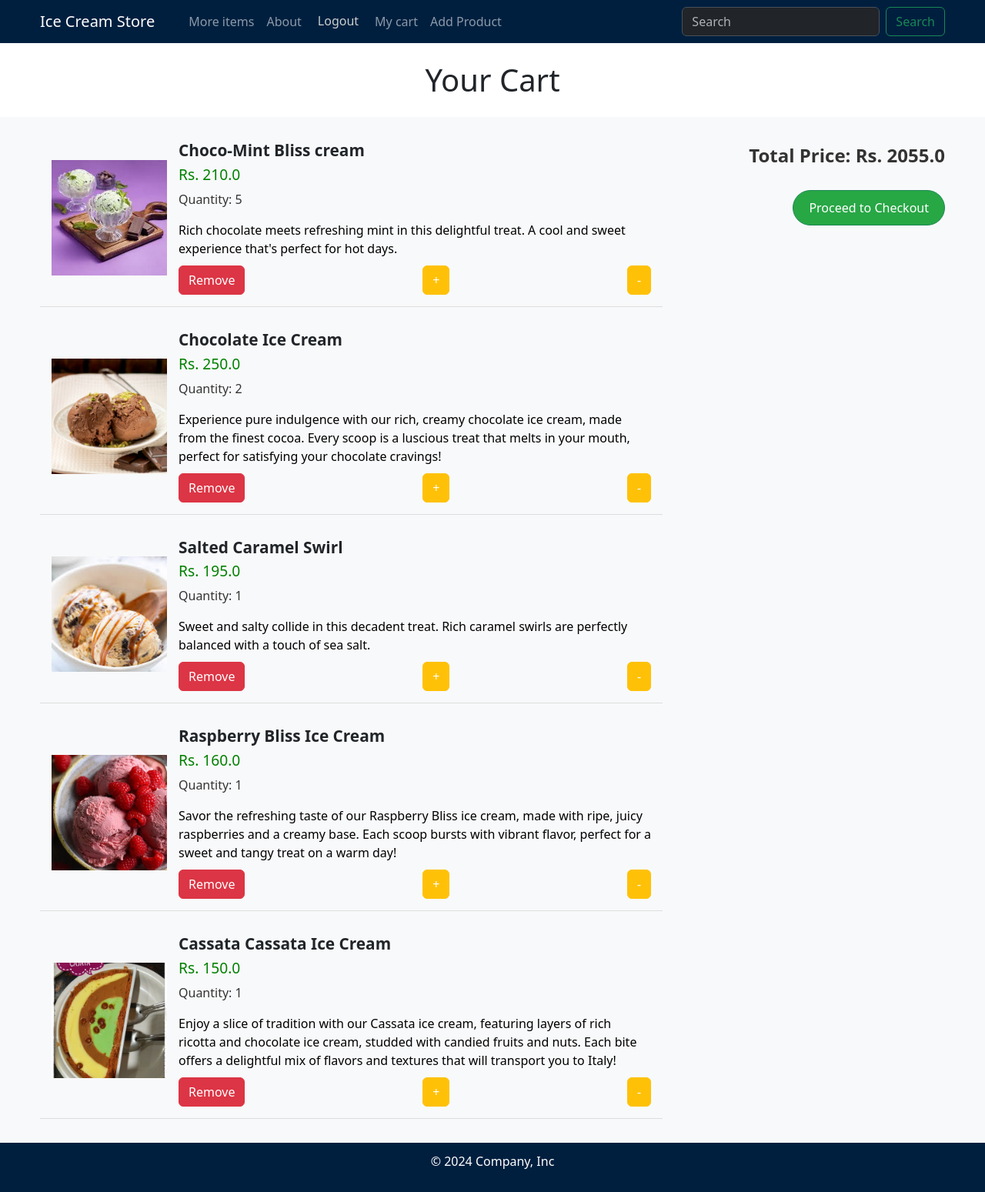
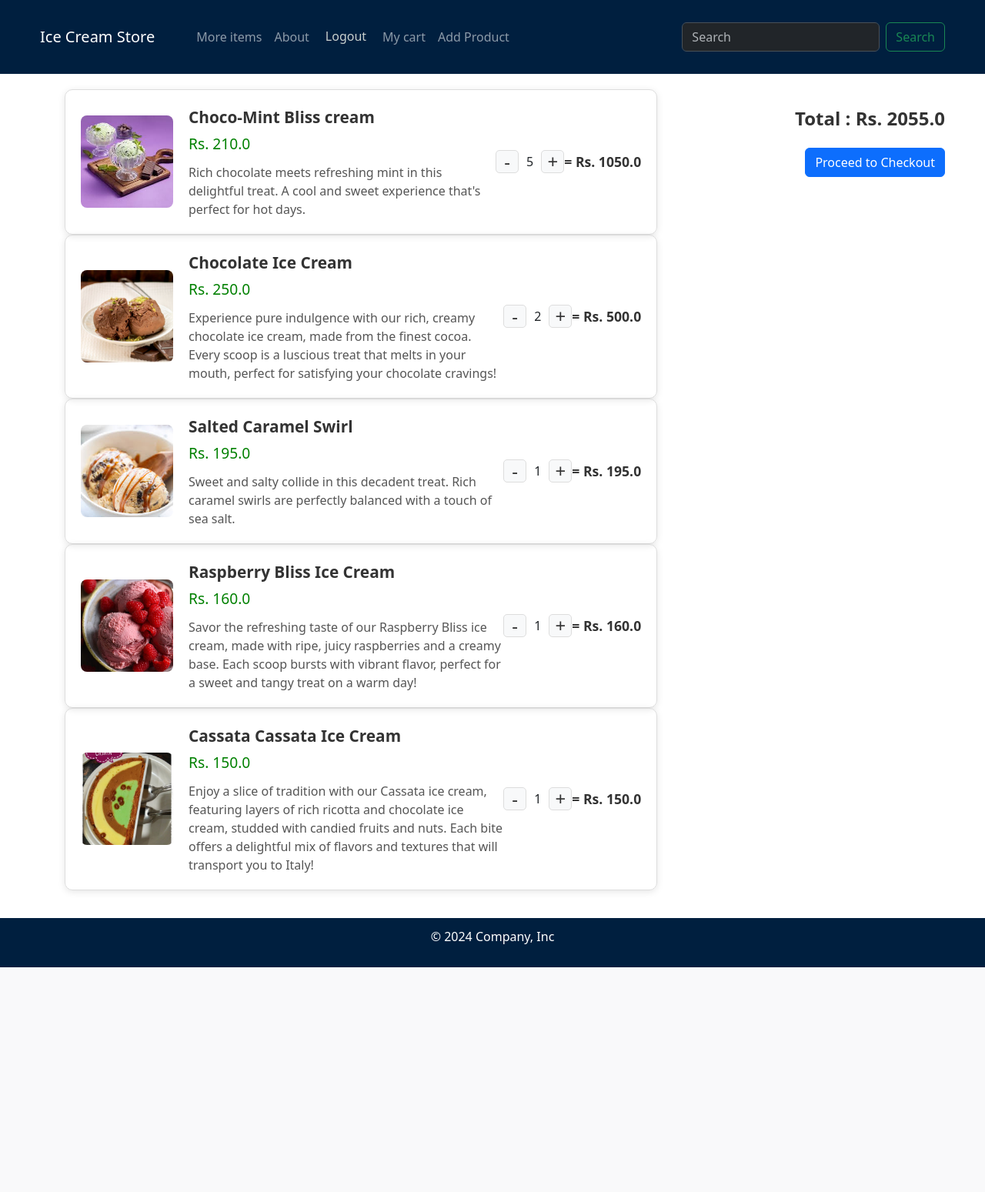
Before and after one commit to DattatriBachare/Project_class, a Django app: page /cart/ in a window 1280 px wide. Shown: the whole page at 77% size. After the commit the page ends 1257 px from the top, so only its background shows below. Run offline with Django 5.2, Linux system fonts and the light colour scheme; a user stored in the database is signed in; data comes from the database, SQL or seed files in the repository; both versions use the stored data as it was after the commit; some libraries are stand-ins or nearby versions.

Commit message:
added cart + and - button

```diff
--- a/cart/models.py
+++ b/cart/models.py
@@ -12,3 +12,6 @@ class CartItem(models.Model):
 
     def __str__(self):
         return f'{self.quantity} - {self.product.name}'
+
+    def get_total_price(self):
+        return self.quantity * self.product.price
--- a/cart/templates/cart.html
+++ b/cart/templates/cart.html
@@ -1,12 +1,3 @@
-{% extends "base.html" %}
-
-{% load static %}
-
-{% block title %}
-    {{ user.username }}'s Cart
-{% endblock %}
-
-{% block content %}
 <style>
   p {
     color: black;
@@ -16,70 +7,97 @@
   .container-fluid {
     display: flex;
     justify-content: space-between;
-    gap: 20px;
-    max-width: 1200px;  /* Limit the overall width of the cart container */
-    margin: 0 auto; /* Center the container */
+    gap: 30px;
+    max-width: 1200px;
+    margin: 0 auto;
+    padding: 20px;
   }
 
   /* Cart Items - Left Side */
   .cart-items {
-    flex-basis: 70%; /* Take 70% of the width */
+    flex-basis: 70%;
     display: flex;
     flex-direction: column;
+    gap: 20px;
   }
 
   /* Cart Item Styling */
   .cart-item {
     display: flex;
     align-items: center;
-    border-bottom: 1px solid #ddd;
-    padding: 15px;
-    margin-bottom: 15px;
+    border: 1px solid #ddd;
+    padding: 20px;
+    border-radius: 10px;
+    box-shadow: 0 2px 10px rgba(0, 0, 0, 0.1);
+    transition: transform 0.2s ease;
+  }
+
+  .cart-item:hover {
+    transform: scale(1.03);
   }
 
   /* Cart Item Image */
   .cart-item-img {
-    width: 150px;
-    height: 150px;
+    width: 120px;
+    height: 120px;
     object-fit: cover;
-    margin-right: 15px;
+    margin-right: 20px;
+    border-radius: 8px;
   }
 
   /* Cart Item Details */
   .cart-item-details {
-    flex: 1; /* Take up remaining space */
+    flex: 1;
   }
 
   .cart-item-title {
     font-size: 1.3rem;
     margin-bottom: 5px;
     font-weight: bold;
+    color: #333;
   }
 
   .cart-item-price {
     font-size: 1.2rem;
     color: green;
-    margin-bottom: 5px;
+    margin-bottom: 10px;
   }
 
-  .cart-item-quantity {
+  .description {
     font-size: 1rem;
-    color: #333;
+    color: #555;
+    margin-top: 10px;
+    overflow: hidden;
+    text-overflow: ellipsis;
+    white-space: normal;
   }
 
-  /* Allow description to wrap to next line */
-  .description {
-    font-size: 1rem;
-    overflow: hidden;
-    text-overflow: ellipsis;
-    white-space: normal; /* Change to normal so text can wrap */
-    margin-bottom: 10px;
-    margin-top: 10px;
+  /* Cart Item Quantity Controls */
+  .cart-item-quantity {
+    display: flex;
+    align-items: center;
+    gap: 10px;
+  }
+
+  .cart-item-quantity button {
+    padding: 8px 15px;
+    font-size: 1.1rem;
+    border-radius: 50%;
+    border: none;
+    cursor: pointer;
+  }
+
+  /* Cart Item Total Price */
+  .cart-item-total {
+    font-size: 1.1rem;
+    font-weight: bold;
+    color: #333;
+    margin-left: auto;
   }
 
   /* Cart Summary - Right Side */
   .cart-summary {
-    flex-basis: 30%; /* Take 30% of the width */
+    flex-basis: 30%;
     display: flex;
     flex-direction: column;
     align-items: flex-end;
@@ -93,11 +111,17 @@
     margin-bottom: 20px;
   }
 
-  .btn-action {
-    padding: 10px 20px;
+  .btn {
+    padding: 12px 25px;
     font-size: 1rem;
     border-radius: 25px;
-    margin-top: 10px;
+    cursor: pointer;
+    border: none;
+    transition: background-color 0.3s ease, transform 0.2s ease;
+  }
+
+  .btn:hover {
+    transform: translateY(-2px);
   }
 
   .btn-primary {
@@ -105,9 +129,26 @@
     color: white;
   }
 
+  .btn-primary:hover {
+    background-color: #0056b3;
+  }
+
   .btn-success {
     background-color: #28a745;
     color: white;
+  }
+
+  .btn-success:hover {
+    background-color: #218838;
+  }
+
+  .btn-danger {
+    background-color: #dc3545;
+    color: white;
+  }
+
+  .btn-danger:hover {
+    background-color: #c82333;
   }
 
   .btn-warning {
@@ -115,51 +156,100 @@
     color: white;
   }
 
-  .btn-danger {
-    background-color: #dc3545;
-    color: white;
+  .btn-warning:hover {
+    background-color: #e0a800;
+  }
+
+  /* Responsive Design */
+  @media (max-width: 768px) {
+    .container-fluid {
+      flex-direction: column;
+      gap: 20px;
+    }
+
+    .cart-items, .cart-summary {
+      flex-basis: 100%;
+    }
+
+    .cart-item {
+      flex-direction: column;
+      align-items: flex-start;
+    }
+
+    .cart-item-img {
+      margin-right: 0;
+      margin-bottom: 10px;
+    }
+  }
+  .cart-item-quantity button {
+    width: 30px;
+    height: 30px;
+    padding: 0;
+    font-size: 1.5rem;
+    text-align: center;
+    line-height: 30px;
+    border-radius: 5px;
+    border: 1px solid #ddd;
+    background-color: #f8f9fa;
+    color: #333;
+    cursor: pointer;
+    display: flex;
+    justify-content: center;
+    align-items: center;
+    transition: background-color 0.2s ease, transform 0.2s ease;
 }
 
 </style>
 
-<section id="cart">
-  <h1 class="my-4 text-center">Your Cart</h1>
-  <div class="album py-3 bg-body-tertiary">
+
+{% extends 'base.html' %}
+{% load static %}
+
+{% block title %}
+   {{ user.id }}'s Cart
+{% endblock %}
+
+{% block content %}
 <div class="container-fluid">
-      <!-- Cart Items on Left Side -->
+    {% if cart_items %}
     <div class="cart-items">
-        {% for item in cart_item %}
-        <div class="cart-item">
+        <ul>
+            {% for item in cart_items %}
+            <li id="cart-item-{{ item.id }}" class="cart-item">
                 <!-- Cart Item Image -->
                 <img src="{{ item.product.pic.url }}" alt="{{ item.product.name }}" class="cart-item-img">
 
                 <!-- Cart Item Details -->
                 <div class="cart-item-details">
-            <h5 class="cart-item-title">{{ item.product.name }}</h5>
-            <p class="cart-item-price">Rs. {{ item.product.price }}</p>
-            <p class="cart-item-quantity">Quantity: {{ item.quantity }}</p>
-            <p class="description">{{ item.product.description }}</p>
-            <div class="d-flex justify-content-between">
-              <a href="" class="btn btn-danger ">Remove</a>
-              <a href="" class="btn btn-warning ">+</a>
-              <a href="" class="btn btn-warning ">-</a>
-            </div>
-          </div>
-        </div>
-        {% empty %}
-        <div class="col-12 text-center">
-          <p>Your cart is empty</p>
-        </div>
-        {% endfor %}
+                    <div class="cart-item-title">{{ item.product.name }}</div>
+                    <div class="cart-item-price">Rs. {{ item.product.price }}</div>
+                    <div class="description">{{ item.product.description }}</div>
                 </div>
 
-      <!-- Cart Summary on Right Side -->
+                <!-- Quantity Controls -->
+                <div class="cart-item-quantity">
+                    <button onclick="updateCart('{% url 'cart:remove_quantity' item.id %}', {{ item.id }}, false, '{{ csrf_token }}')" class="btn btn-danger">-</button>
+                    <span id="quantity-{{ item.id }}">{{ item.quantity }}</span>
+                    <button onclick="updateCart('{% url 'cart:add_quantity' item.id %}', {{ item.id }}, true, '{{ csrf_token }}')" class="btn btn-success">+</button>
+                </div>
+                <div class="cart-item-total">
+                    = Rs. <span id="total-price-{{ item.id }}">{{ item.get_total_price }}</span>
+                </div>
+            </li>
+            {% endfor %}
+        </ul>
+    </div>
+
+    <!-- Cart Summary Section -->
     <div class="cart-summary">
-        <h4 class="total-price">Total Price: Rs. {{ total_price }}</h4>
-        <a href="" class="btn btn-success btn-action">Proceed to Checkout</a>
+        <div class="total-price">
+            <strong>Total : Rs. <span id="overall-total">{{ total_price }}</span></strong>
         </div>
+        <button class="btn btn-primary">Proceed to Checkout</button>
     </div>
+    {% else %}
+    <p>Your cart is empty.</p>
+    {% endif %}
 </div>
-</section>
 
-{% endblock content %}
+{% endblock %}
--- a/cart/urls.py
+++ b/cart/urls.py
@@ -6,4 +6,7 @@ app_name = 'cart'
 urlpatterns = [
     path('cart/', views.viewCart, name= 'view_cart'),
     path('add/<int:product_id>', views.addToCart, name= 'add_to_cart'),
+    path('remove/<int:cart_item_id>', views.remove_from_cart, name='remove_from_cart'),
+    path('cart/add/<int:cart_item_id>/', views.add_quantity, name='add_quantity'),
+    path('cart/remove/<int:cart_item_id>/', views.remove_quantity, name='remove_quantity'),
 ]
--- a/cart/views.py
+++ b/cart/views.py
@@ -1,22 +1,58 @@
 from django.shortcuts import render, redirect
 from .models import Product, CartItem
+# importing login_required decorator to control access to views
+from django.contrib.auth.decorators import login_required
 
-# Create your views here.
+# implementing AJAX to update cart item quantity without refresh
+from django.http import JsonResponse
+from django.shortcuts import get_object_or_404
 
+@login_required
 def viewCart(request):
     template = 'cart.html'
-    cart_item = CartItem.objects.filter(user = request.user)
-    total_price = sum(item.product.price * item.quantity for item in cart_item)
+    cart_items = CartItem.objects.filter(user = request.user)
+    # select * from CartItem where user = authenticated_user_who_sent_request
+    total_price = sum(float(item.product.price) * item.quantity for item in cart_items)
 
     context = {
-        'cart_item' : cart_item,
+        'cart_items' : cart_items,
         'total_price' : total_price
     }
-    return render(request, template , context)
+    return render(request, template, context)
 
 def addToCart(request, product_id):
     this_product = Product.objects.get(id = product_id)
-    cart_item, created = CartItem.objects.get_or_create(product = this_product, user = request.user)
+    cart_item, created = CartItem.objects.get_or_create(product=this_product, user=request.user)
     cart_item.quantity += 1
     cart_item.save()
+    # insert into CartItem(product, user) values(this_product, request.user) on duplicate key update quantity = quantity + 1
     return redirect('cart:view_cart')
+
+def remove_from_cart(request, cart_item_id):
+    cart_item = CartItem.objects.get(id = cart_item_id)
+    # filter and get the particular cart item object filtered pk
+    # this pk is obtained from the particular path of each items' link on remove button
+    cart_item.delete()
+    return redirect('cart:view_cart')
+
+
+@login_required
+def add_quantity(request, cart_item_id):
+    cart_item = get_object_or_404(CartItem, id=cart_item_id, user=request.user)
+    cart_item.quantity += 1
+    cart_item.save()
+    overall_total = sum(item.get_total_price() for item in CartItem.objects.filter(user=request.user))
+    return JsonResponse({'quantity': cart_item.quantity, 'total_price': cart_item.get_total_price(), 'overall_total': overall_total})
+
+@login_required
+def remove_quantity(request, cart_item_id):
+    cart_item = get_object_or_404(CartItem, id=cart_item_id, user=request.user)
+    if cart_item.quantity > 1:
+        cart_item.quantity -= 1
+        cart_item.save()
+        overall_total = sum(item.get_total_price() for item in CartItem.objects.filter(user=request.user))
+        return JsonResponse({'quantity': cart_item.quantity, 'total_price': cart_item.get_total_price(), 'overall_total': overall_total})
+    else:
+        cart_item.delete()
+        overall_total = sum(item.get_total_price() for item in CartItem.objects.filter(user=request.user))
+        return JsonResponse({'quantity': 0, 'total_price': 0, 'overall_total': overall_total})
--- a/myapp/templates/base.html
+++ b/myapp/templates/base.html
@@ -14,6 +14,7 @@
     <link rel="stylesheet" href="https://cdnjs.cloudflare.com/ajax/libs/font-awesome/6.6.0/css/all.min.css" integrity="sha512-Kc323vGBEqzTmouAECnVceyQqyqdsSiqLQISBL29aUW4U/M7pSPA/gEUZQqv1cwx4OnYxTxve5UMg5GT6L4JJg==" crossorigin="anonymous" referrerpolicy="no-referrer" />
     <!-- linking the static css files -->
     <link rel="stylesheet" href="{% static 'css/style.css' %}" />
+    <script src="{% static 'js/scripts.js' %}"></script>
     <style>
         .btn-link {
             text-decoration: none; /* Remove underline */
--- a/static/css/style.css
+++ b/static/css/style.css
@@ -10,9 +10,7 @@ html, body {
     height: 100%;
 }
 
-html {
-    background-color: rgba(2, 34, 161, 0.497);
-}
+
 
 body {
     overflow-x: hidden; /* Prevent horizontal overflow */
@@ -31,7 +29,7 @@ header {
 
 main {
     .carousel {
-        height: 300px;
+        height: 600px;
         display: flex;
         flex-direction: column;
         justify-content: center;
--- /dev/null
+++ b/static/js/scripts.js
@@ -0,0 +1,29 @@
+function updateCart(actionUrl, cartItemId, isAdd, csrf_token) {
+    fetch(actionUrl, {
+        method: 'POST',
+        headers: {
+            'X-CSRFToken': csrf_token ,
+            'Content-Type': 'application/json'
+        }
+    })
+    .then(response => response.json())
+    .then(data => {
+        const quantityElement = document.querySelector(`#quantity-${cartItemId}`);
+        const totalPriceElement = document.querySelector(`#total-price-${cartItemId}`);
+        const overallTotalElement = document.querySelector('#overall-total');
+
+        if (data.quantity > 0) {
+            // Update quantity and total price for the cart item
+            quantityElement.textContent = data.quantity;
+            totalPriceElement.textContent = `${data.total_price.toFixed(1)}`;
+        } else {
+            // Remove the cart item from the DOM if quantity is 0
+            const cartItemElement = document.querySelector(`#cart-item-${cartItemId}`);
+            cartItemElement.remove();
+        }
+
+        // Update overall total price
+        overallTotalElement.textContent = `${data.overall_total.toFixed(1)}`;
+    })
+    .catch(error => console.error('Error:', error));
+}
```
Also changed, not shown: myapp/templates/home.html (+99 -93 lines), db.sqlite3. Lines whose indentation alone changed are shown as unchanged.
